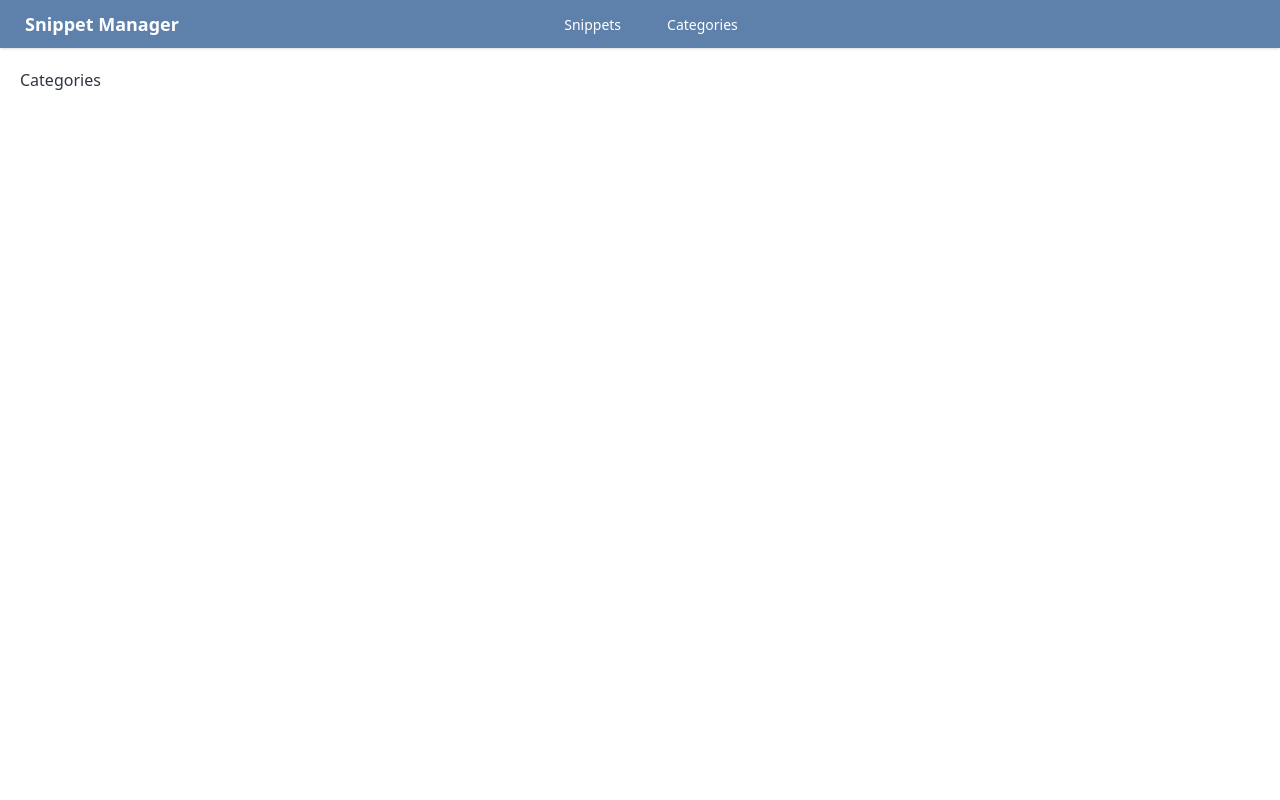
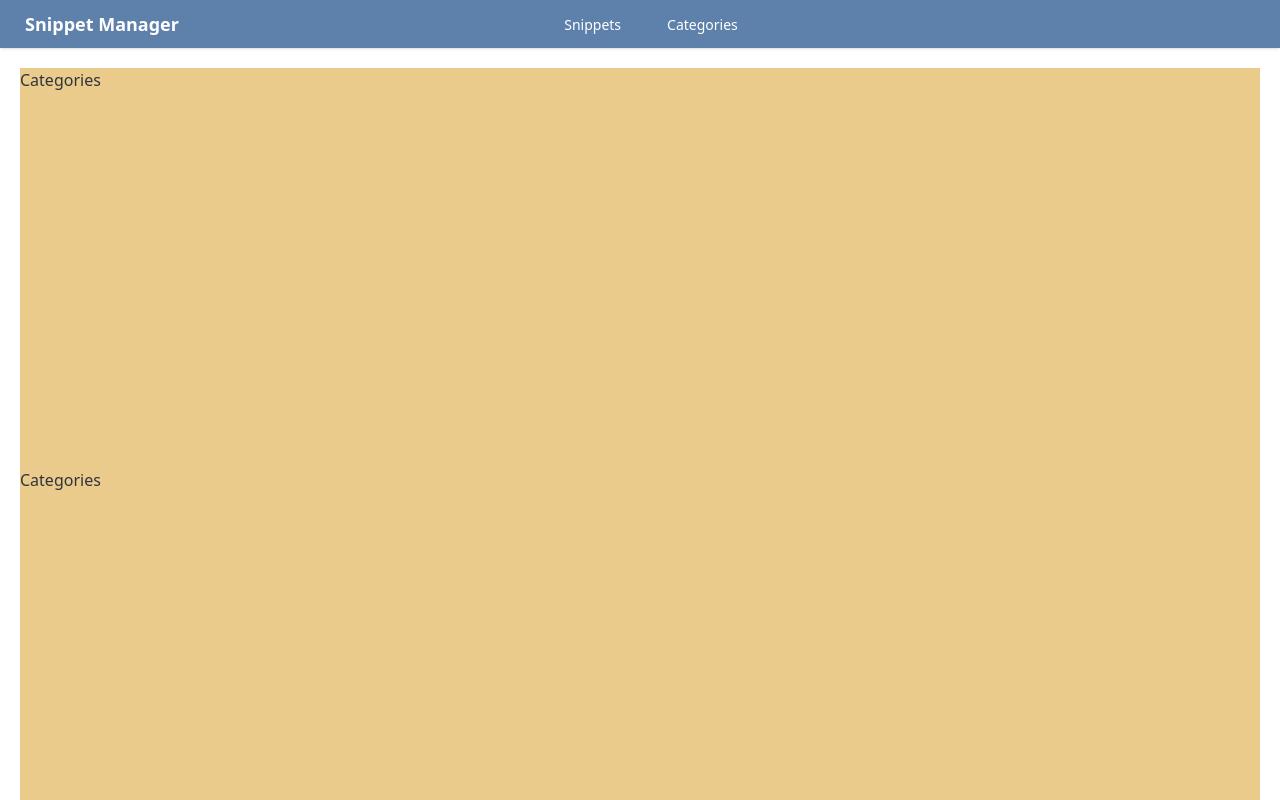
Before and after one commit to lukasfoidl/snippet-manager, a SvelteKit app: page /categories in a window 1280 px wide. Built offline with nearby package versions, Linux system fonts and the light colour scheme; some icons are missing.

Commit message:
added footer

```diff
--- a/src/app.html
+++ b/src/app.html
@@ -6,7 +6,7 @@
 		<meta name="viewport" content="width=device-width, initial-scale=1" />
 		%sveltekit.head%
 	</head>
-	<body data-sveltekit-preload-data="hover">
-		<div style="display: contents">%sveltekit.body%</div>
+	<body data-sveltekit-preload-data="hover" style="height: 100vh">
+		<div class="flex h-full flex-col">%sveltekit.body%</div>
 	</body>
 </html>
--- a/src/routes/+layout.svelte
+++ b/src/routes/+layout.svelte
@@ -20,7 +20,7 @@
 	}
 </script>
 
-<div class="navbar bg-primary h-12 min-h-0 text-white shadow-sm">
+<div class="navbar bg-primary fixed h-12 min-h-12 overflow-hidden text-white shadow-sm">
 	<div class="navbar-start">
 		<a class="btn btn-ghost hover:bg-primary hover:border-primary text-lg hover:text-white" href="/"
 			>Snippet Manager</a
@@ -63,6 +63,18 @@
 	</div>
 </div>
 
-<main class="m-5">
-	{@render children()}
-</main>
+<div class="mt-12 flex h-full flex-col overflow-auto">
+	<main class="m-5 flex-1">
+		{@render children()}
+	</main>
+
+	<footer class="footer footer-horizontal footer-center bg-base-300 text-base-content gap-3 p-5">
+		<div class="grid grid-flow-col gap-4">
+			<a class="link link-hover" href="/imprint">Imprint</a>
+			<a class="link link-hover" href="/faq">FAQ</a>
+		</div>
+		<div>
+			<p>© Lukas Foidl 2025 - All rights reserved</p>
+		</div>
+	</footer>
+</div>
--- a/src/routes/categories/+page.svelte
+++ b/src/routes/categories/+page.svelte
@@ -1 +1,5 @@
-Categories
+<p class="bg-warning h-100">Categories</p>
+<p class="bg-warning h-100">Categories</p>
+<p class="bg-warning h-100">Categories</p>
+<p class="bg-warning h-100">Categories</p>
+<p class="bg-warning h-100">Categories</p>
--- /dev/null
+++ b/src/routes/faq/+page.svelte
@@ -0,0 +1 @@
+FAQ
```
